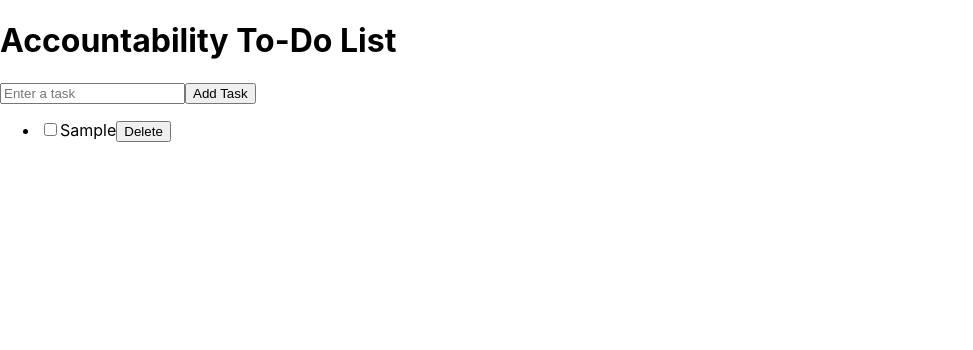
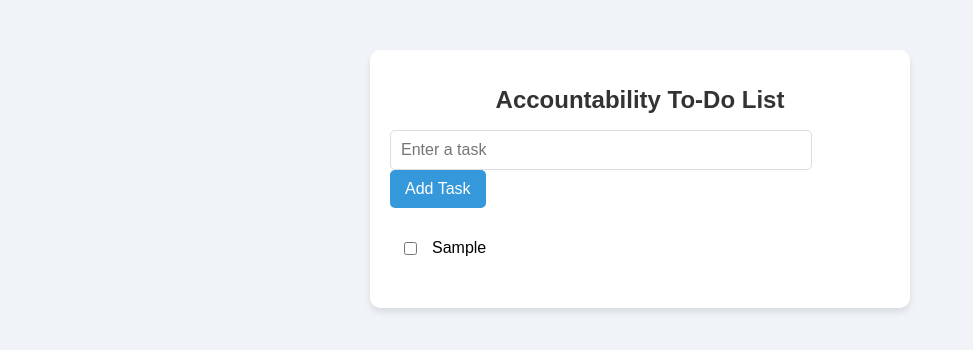
Before and after one commit to alexandrehuynh/owe_yourself, a React (Create React App) app: page / in a window 1280 px wide. Both pictures are taken after typing "Sample" into the empty fields and a click on the button "Add Task". Shown: the top 350 px of the page, without its empty margins (0-973 px from the left). Built offline with nearby package versions, Linux system fonts and the light colour scheme.

Commit message:
added styling to UI

```diff
--- a/src/App.css
+++ b/src/App.css
@@ -1,38 +1,95 @@
-.App {
-  text-align: center;
+body {
+  font-family: 'Arial', sans-serif;
+  background-color: #f0f4f8;
+  margin: 0;
+  padding: 0;
 }
 
-.App-logo {
-  height: 40vmin;
-  pointer-events: none;
+.app {
+  max-width: 500px;
+  margin: 50px auto;
+  background-color: white;
+  border-radius: 10px;
+  box-shadow: 0px 4px 6px rgba(0, 0, 0, 0.1);
+  padding: 20px;
 }
 
-@media (prefers-reduced-motion: no-preference) {
-  .App-logo {
-    animation: App-logo-spin infinite 20s linear;
-  }
+h1 {
+  text-align: center;
+  color: #333;
+  font-size: 1.5rem;
 }
 
-.App-header {
-  background-color: #282c34;
-  min-height: 100vh;
-  display: flex;
-  flex-direction: column;
-  align-items: center;
-  justify-content: center;
-  font-size: calc(10px + 2vmin);
-  color: white;
+input[type="text"] {
+  width: 80%;
+  padding: 10px;
+  border: 1px solid #ddd;
+  border-radius: 5px;
+  margin-right: 10px;
+  font-size: 1rem;
 }
 
-.App-link {
-  color: #61dafb;
+button {
+  background-color: #3498db;
+  color: white;
+  border: none;
+  padding: 10px 15px;
+  border-radius: 5px;
+  cursor: pointer;
+  font-size: 1rem;
+  transition: background-color 0.3s ease;
 }
 
-@keyframes App-logo-spin {
-  from {
-    transform: rotate(0deg);
-  }
-  to {
-    transform: rotate(360deg);
-  }
+button:hover {
+  background-color: #2980b9;
 }
+
+ul {
+  list-style: none;
+  padding: 0;
+}
+
+li {
+  display: flex;
+  justify-content: space-between;
+  align-items: center;
+  padding: 10px;
+  border-bottom: 1px solid #eee;
+}
+
+li:last-child {
+  border-bottom: none;
+}
+
+li input[type="checkbox"] {
+  margin-right: 10px;
+}
+
+li span {
+  flex: 1;
+  font-size: 1rem;
+  padding: 5px;
+  cursor: pointer;
+  transition: background-color 0.3s ease;
+}
+
+li span:hover {
+  background-color: #f9f9f9;
+}
+
+li.edit-mode span {
+  background-color: #e8f0fe;
+}
+
+li button {
+  background-color: transparent;
+  color: #e74c3c;
+  border: none;
+  cursor: pointer;
+  font-size: 0.9rem;
+  display: none;
+}
+
+li:hover button {
+  display: inline-block;
+}
--- a/src/App.js
+++ b/src/App.js
@@ -1,4 +1,5 @@
 import React, { useState, useEffect } from 'react';
+import './App.css'; // Import the CSS file
 
 const App = () => {
   const [task, setTask] = useState('');
@@ -62,7 +63,7 @@ const App = () => {
 
       <ul>
         {tasks.map((t, index) => (
-          <li key={index}>
+          <li key={index} className={editingIndex === index ? 'edit-mode' : ''}>
             <input
               type="checkbox"
               checked={t.done}
@@ -79,10 +80,7 @@ const App = () => {
               </>
             ) : (
               <>
-                <span
-                  style={{ textDecoration: t.done ? 'line-through' : 'none' }}
-                  onClick={() => startEditingTask(index)}
-                >
+                <span onClick={() => startEditingTask(index)}>
                   {t.text}
                 </span>
                 <button onClick={() => deleteTask(index)}>Delete</button>
```
